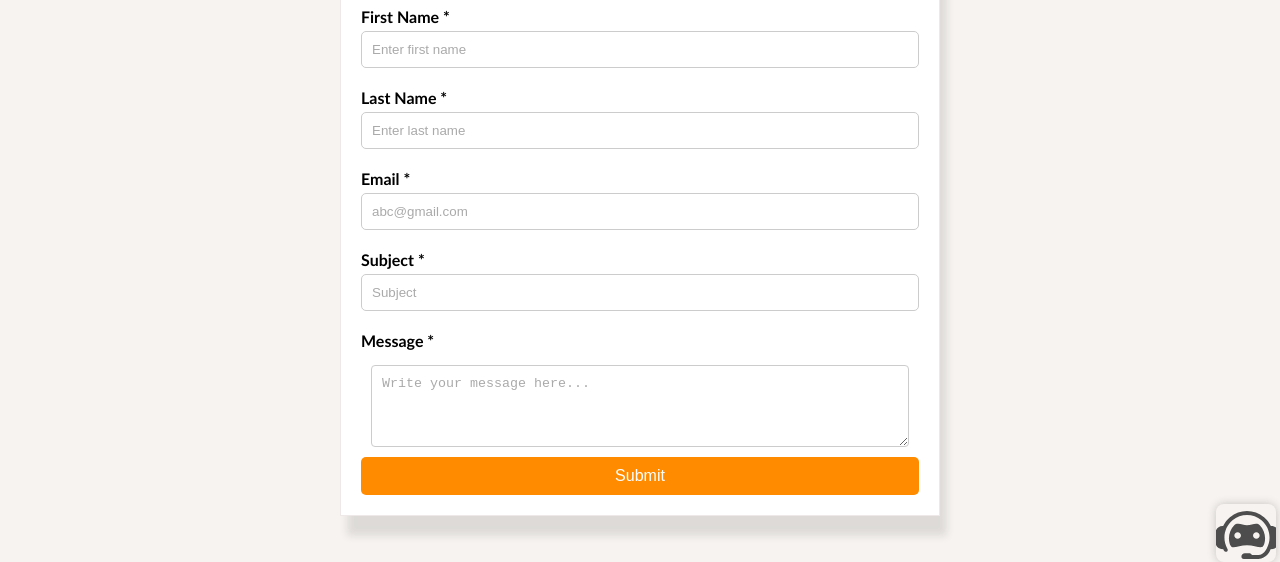
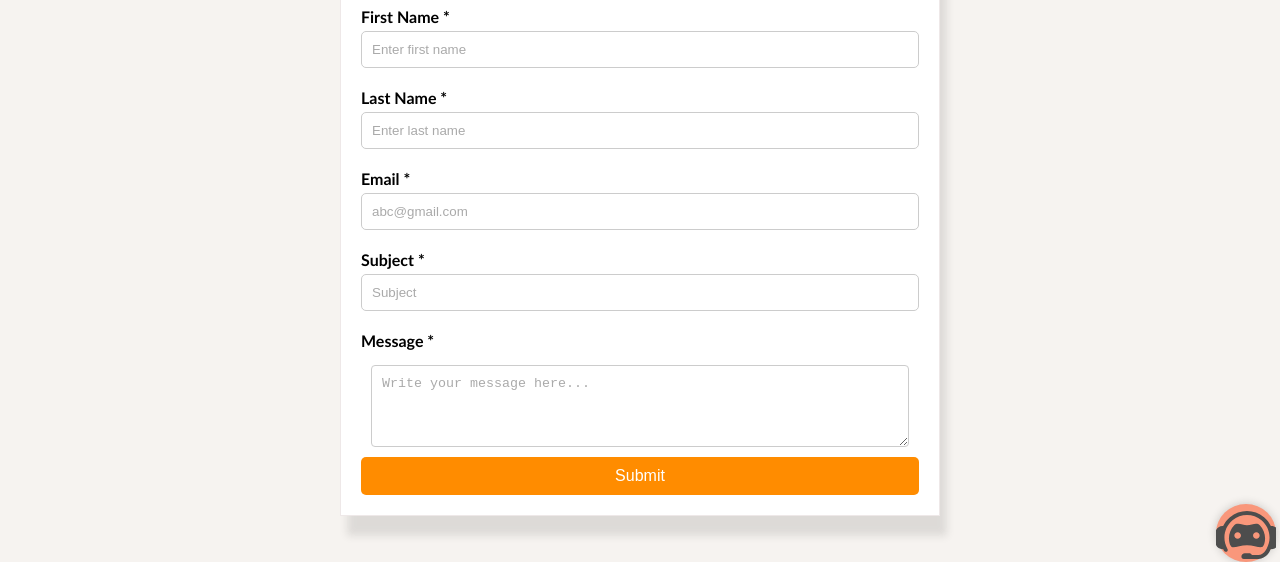
Before and after one commit to slashexx/mini-project, a website: page public/cont.html in a window 1280 px wide. Shown: the part 238-800 px from the top of the page. Drawn offline with Linux system fonts and the light colour scheme.

Commit message:
Fix chatbot icon

```diff
--- a/public/css/chat-widget.css
+++ b/public/css/chat-widget.css
@@ -5,9 +5,9 @@
     left: 95% !important; /* Space from the right side of the viewport */
     width: 60px;
     height: 58px;    /* Dimensions of the chat header */
-    border-radius: 8px;
+    border-radius: 50%;
     box-shadow: 0 0 10px rgba(0, 0, 0, 0.2);
-    /* background-color: #fdb473; */
+    background-color: #F9977B;
     z-index: 1000;   /*z-index to stay above other content */
     transition: all 0.3s ease; /* Smooth transition for opening/closing */
 }
```
